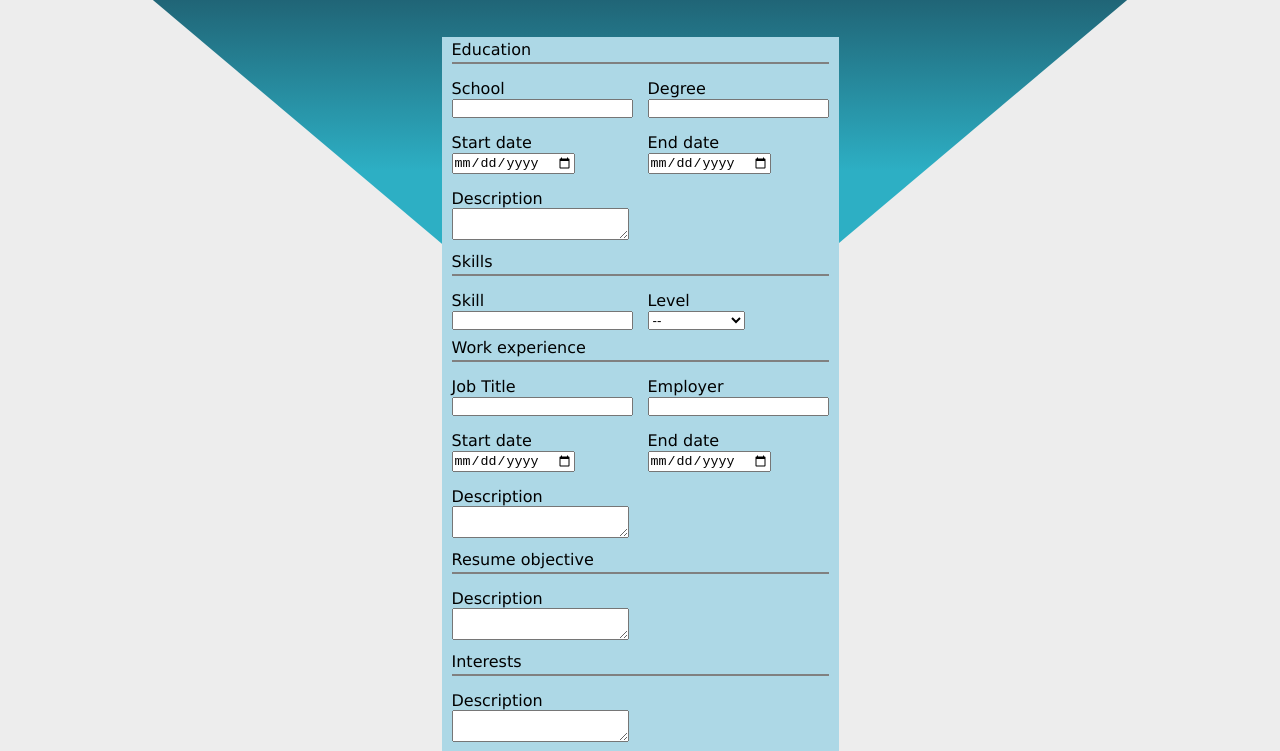
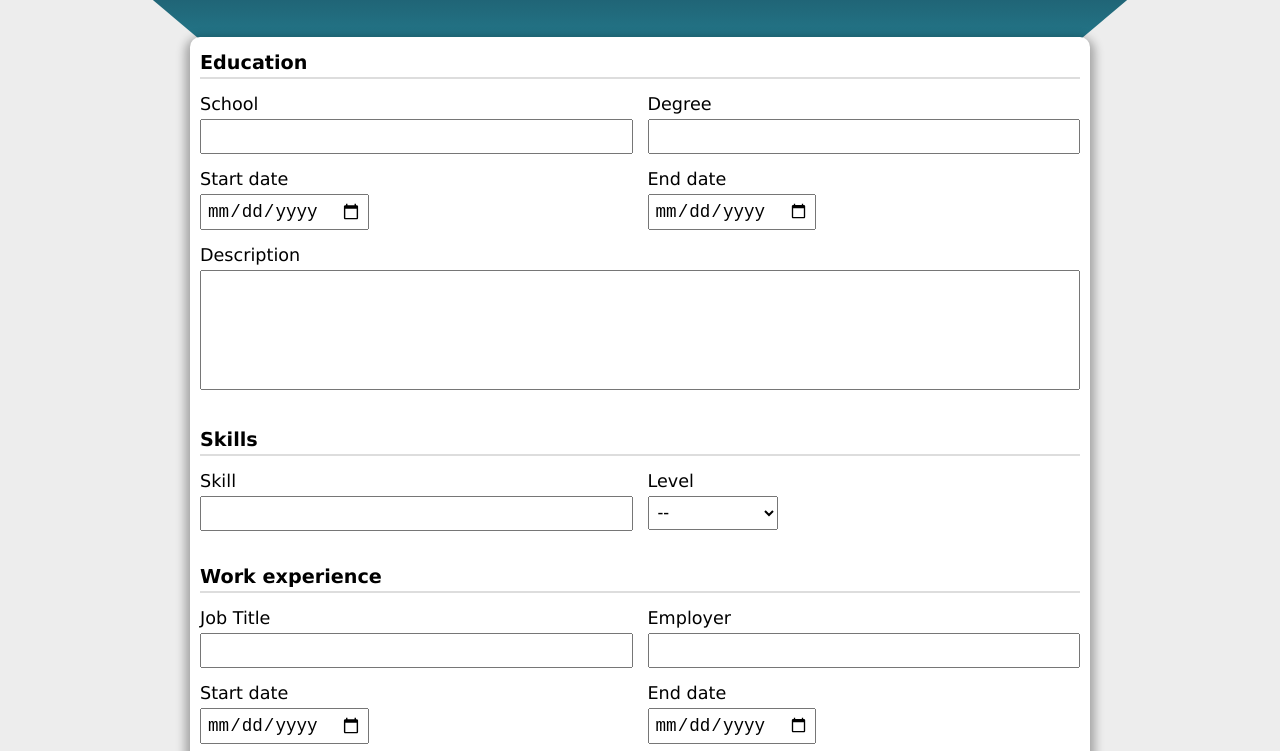
Before and after one commit to VZhHub/cv-generator, a plain HTML site: page experience.html in a window 1280 px wide. Shown: the part 189-940 px from the top of the page. Drawn offline with Linux system fonts and the light colour scheme.

Commit message:
feat: make personal and experience pages adaptive

```diff
--- a/css/components/form.css
+++ b/css/components/form.css
@@ -1,26 +1,115 @@
 form {
-	padding: 25px 10px;
-	background-color: lightblue;
+	padding: 40px 10px 20px;
+	margin-bottom: 80px;
+	background-color: #fff;
+	box-shadow: 0px 10px 10px 0px rgba(0, 0, 0, .3);
 	z-index: 0;
 }
-fieldset {
+@media (min-width: 900px) {
+	form {
+		border-radius: 10px;
+		box-shadow: 0px 5px 10px 5px rgba(0, 0, 0, .3);
+	}
+}
+.fieldset {
 	display: grid;
 	position: relative;
-	grid-template-columns: 1fr 1fr;
 	gap: 15px;
 	margin-bottom: 30px;
 	padding-top: 15px;
-	border-top: 2px solid gray;
+	border-top: 2px solid #ddd;
+}
+.fieldset--main {
+	grid-template-columns: auto min-content;
+}
+.fieldset--address,
+.fieldset--additional {
+	grid-template-columns: auto;
+}
+.fieldset--education,
+.fieldset--work {
+	grid-template-columns: 1fr 1fr;
+}
+@media (min-width: 768px) {
+	.fieldset {
+		grid-template-columns: 1fr 1fr;
+	}
+}
+.fieldset:not(:last-of-type) {
+	margin-bottom: 60px;
 }
 legend {
 	position: absolute;
 	bottom: 100%;
 	margin-bottom: 5px;
+	font-size: 1.2rem;
+	font-weight: bold;
+}
+label {
+	font-size: 1.1rem;
+}
+input:not([type="checkbox"]),
+select {
+	padding: 5px;
+	margin-top: 5px;
+	max-width: 550px;
+	font-size: 1.1rem;
 }
 input:not([type="date"]):not([type="checkbox"]) {
 	width: 100%;
 }
+[type="checkbox"] {
+	height: 30px;
+	width: 30px;
+}
+.input-group--relocation {
+	display: flex;
+	align-items: center;
+	column-gap: 10px;
+}
 .input-group--target-position {
-	grid-column: 1;
 	grid-row: 4;
 }
+.input-group--email,
+.input-group--tel,
+.input-group--target-position,
+.input-group--description,
+.input-group--school,
+.input-group--degree,
+.input-group--job-title,
+.input-group--employer,
+.fieldset--references > * {
+	grid-column: 1/-1;
+}
+@media (min-width: 768px) {
+	.fieldset {
+		grid-template-columns: 1fr 1fr;
+	}
+	.input-group--email,
+	.input-group--target-position,
+	.input-group--school,
+	.input-group--job-title,
+	.fieldset--references .input-group:nth-child(even) {
+		grid-column: 1;
+	}
+	.input-group--tel,
+	.input-group--degree,
+	.input-group--employer,
+	.fieldset--references .input-group:nth-child(odd) {
+		grid-column: 2;
+	}
+	.input-group--relocation {
+		align-self: end;
+		height: min-content;
+	}
+}
+textarea {
+	width: 100%;
+	height: 120px;
+	margin-top: 5px;
+	resize: none;
+	font-size: 1.1rem;
+}
+.process-button--next {
+	float: right;
+}
--- a/css/components/photo-button.css
+++ b/css/components/photo-button.css
@@ -2,6 +2,7 @@
 	grid-column: 2;
 	grid-row: 1/3;
 	justify-self: end;
+	align-self: end;
 	height: 130px;
 	width: 130px;
 	border: 4px dotted #bbb;
--- a/css/components/process-button.css
+++ b/css/components/process-button.css
@@ -2,6 +2,7 @@
 	display: inline-block;
 	position: relative;
 	padding: 15px;
+	min-width: 110px;
 	border: none;
 	border-radius: 4px;
 	background-color: #714AE4;
--- a/css/layout.css
+++ b/css/layout.css
@@ -8,7 +8,6 @@
 	display: grid;
 	grid-template-columns: minmax(340px, 900px);
 	justify-content: center;
-	justify-items: center;
 	background-color: #ededed;
 }
 .page-footer {
@@ -23,11 +22,14 @@
 .page-footer > *:not(:last-child) {
 	margin-bottom: 10px;
 }
-.main-header, .main-header__hgroup, .main-header__ul {
+.main-header,
+.main-header__hgroup,
+.main-header__ul {
 	text-align: center;
 	z-index: 1;
 }
 .main-header {
+	justify-self: center;
 	padding: 0 10px;
 	margin: 40px 0;
 	max-width: 80vw;
--- a/experience.html
+++ b/experience.html
@@ -43,13 +43,13 @@
 				</hgroup>
 			</header>
 			<form action="">
-				<fieldset>
+				<fieldset class="fieldset fieldset--education">
 					<legend>Education</legend>
-					<div class="input-group">
+					<div class="input-group input-group--school">
 						<label for="school">School</label><br>
 						<input id="school" name="school" type="text">
 					</div>
-					<div class="input-group">
+					<div class="input-group input-group--degree">
 						<label for="degree">Degree</label><br>
 						<input id="degree" name="degree" type="text">
 					</div>
@@ -61,12 +61,12 @@
 						<label for="studyend">End date</label><br>
 						<input id="studyend" name="studyend" type="date">
 					</div>
-					<div class="input-group">
+					<div class="input-group input-group--description">
 						<label for="edudescr">Description</label><br>
 						<textarea id="edudescr" name="edudescr"></textarea>
 					</div>
 				</fieldset>
-				<fieldset>
+				<fieldset class="fieldset">
 					<legend>Skills</legend>
 					<div class="input-group">
 						<label for="skill">Skill</label><br>
@@ -84,13 +84,13 @@
 						</select>
 					</div>
 				</fieldset>
-				<fieldset>
+				<fieldset class="fieldset fieldset--work">
 					<legend>Work experience</legend>
-					<div class="input-group">
+					<div class="input-group input-group--job-title">
 						<label for="job">Job Title</label><br>
 						<input id="job" name="job" type="text">
 					</div>
-					<div class="input-group">
+					<div class="input-group input-group--employer">
 						<label for="employer">Employer</label><br>
 						<input id="employer" name="employer" type="text">
 					</div>
@@ -102,26 +102,26 @@
 						<label for="jobend">End date</label><br>
 						<input id="jobend" name="jobend" type="date">
 					</div>
-					<div class="input-group">
+					<div class="input-group input-group--description">
 						<label for="jobdescr">Description</label><br>
 						<textarea id="jobdescr" name="jobdescr"></textarea>
 					</div>
 				</fieldset>
-				<fieldset>
+				<fieldset class="fieldset">
 					<legend>Resume objective</legend>
-					<div class="input-group">
+					<div class="input-group input-group--description">
 						<label for="resumedescr">Description</label><br>
 						<textarea id="resumedescr" name="resumedescr"></textarea>
 					</div>
 				</fieldset>
-				<fieldset>
+				<fieldset class="fieldset">
 					<legend>Interests</legend>
-					<div class="input-group">
+					<div class="input-group input-group--description">
 						<label for="hobbydescr">Description</label><br>
 						<textarea id="hobbydescr" name="hobbydescr"></textarea>
 					</div>
 				</fieldset>
-				<fieldset>
+				<fieldset class="fieldset fieldset--references">
 					<legend>References</legend>
 					<div class="input-group">
 						<label for="companyname">Company Name</label><br>
@@ -140,8 +140,8 @@
 						<input id="contactemail" name="contactemail" type="email">
 					</div>
 				</fieldset>
-				<button class="process-button" type="button">Previous Step</button>
-				<button class="process-button" type="button">Next Step</button>
+				<button class="process-button process-button--previous" type="button">Prev Step</button>
+				<button class="process-button process-button--next" type="button">Next Step</button>
 			</form>
 		</main>
 		<footer id="my-contact" class="page-footer">
```
Also changed, not shown: personal.html (+8 -8 lines).
